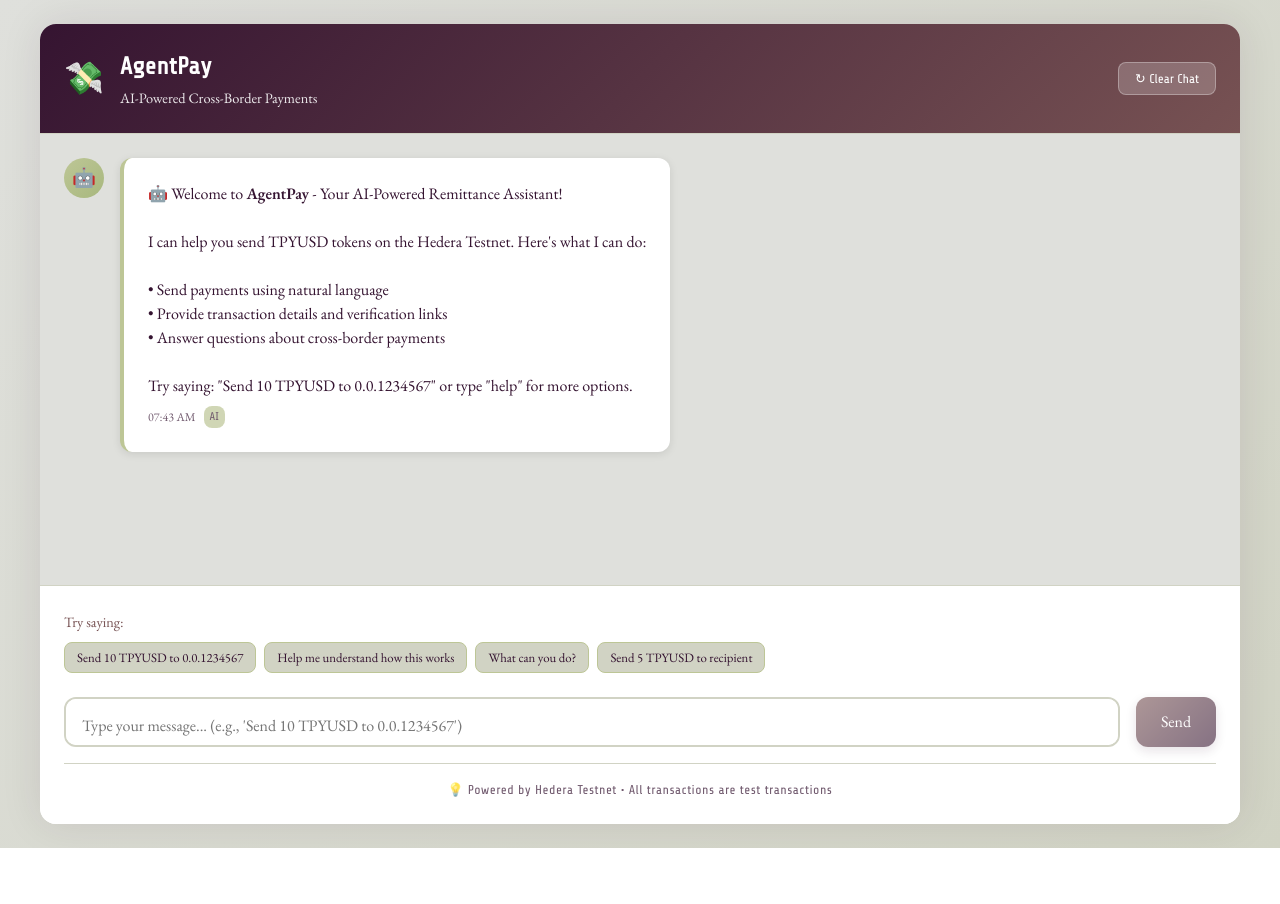
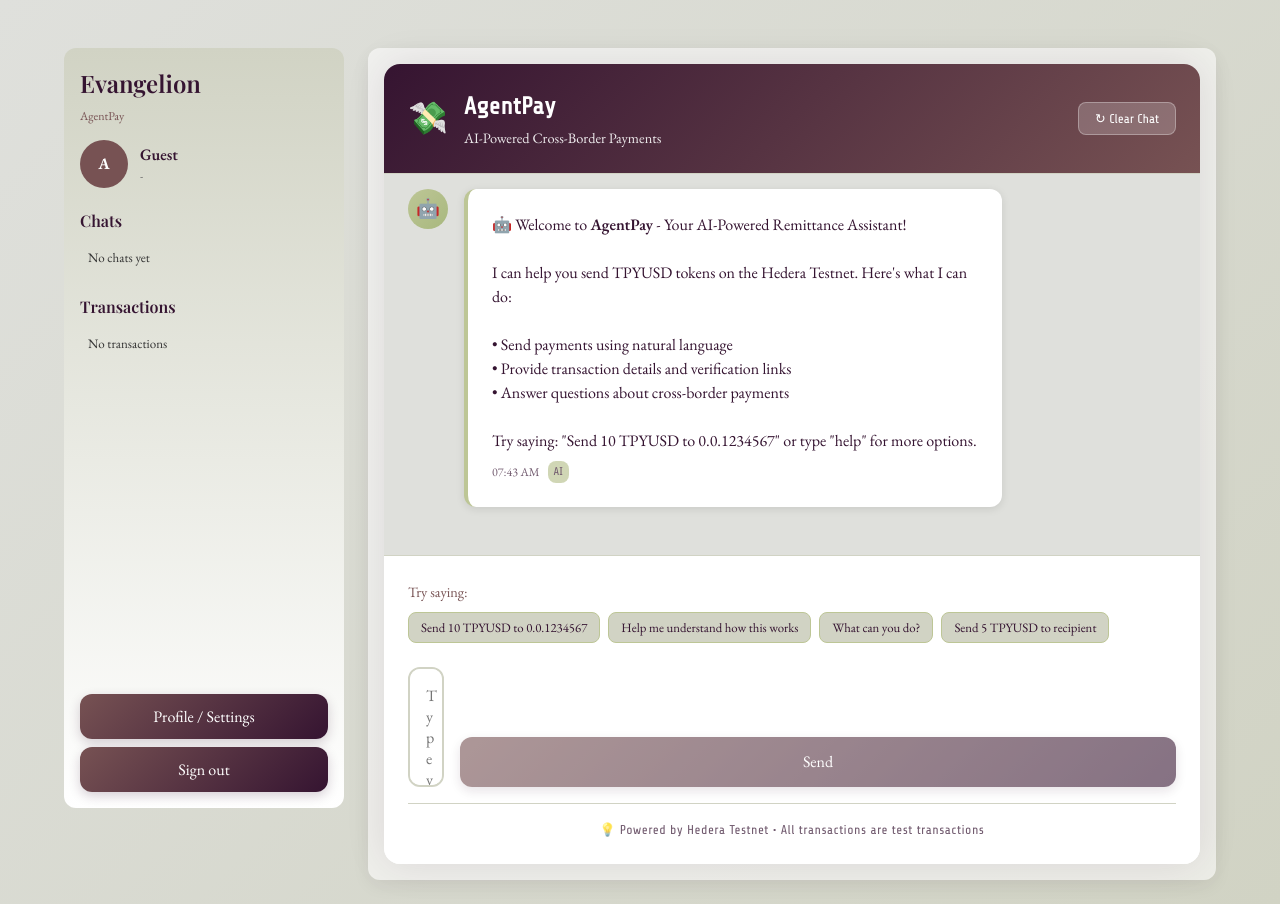
Before and after one commit to swanandi-bhende/Evangelion_AgentPay, a Next.js app in the folder agentpay-frontend/: page / in a window 1280 px wide. Before the commit the page ends 848 px from the top, so only its background shows below. Built offline with nearby package versions, Linux system fonts and the light colour scheme; a web font is replaced by a local one.

Commit message:
frontend sidebar 261025_0103

```diff
--- /dev/null
+++ b/agentpay-frontend/app/login/login.css
@@ -0,0 +1,4 @@
+.login-box{max-width:520px;margin:48px auto;padding:24px;background:linear-gradient(180deg,#fff,rgba(255,255,255,0.9));border-radius:12px;box-shadow:0 10px 30px rgba(53,20,49,0.06)}
+.login-form{display:flex;flex-direction:column;gap:10px}
+.login-form label{font-weight:600}
+.login-form input{padding:10px;border-radius:8px;border:1px solid #ddd}
--- a/agentpay-frontend/app/page.tsx
+++ b/agentpay-frontend/app/page.tsx
@@ -1,12 +1,15 @@
-import ChatInterface from '../components/ChatInterface';
 import './globals.css';
 import '../components/ChatStyles.css';
+import MainLayout from '../components/MainLayout';
+import { AuthProvider } from '../components/AuthProvider';
 
 export default function Home() {
   return (
-    <main className="main-container">
-      <div className="background-pattern"></div>
-      <ChatInterface />
-    </main>
+    <AuthProvider>
+      <main className="main-container">
+        <div className="background-pattern"></div>
+        <MainLayout />
+      </main>
+    </AuthProvider>
   );
 }
--- /dev/null
+++ b/agentpay-frontend/components/AuthProvider.tsx
@@ -0,0 +1,54 @@
+'use client';
+
+import React, { createContext, useContext, useState, useEffect } from 'react';
+
+interface UserProfile {
+  name: string;
+  email?: string;
+  hedraAccount?: string;
+  preferredCurrencies?: string[];
+  kycVerified?: boolean;
+}
+
+interface AuthContextValue {
+  user: UserProfile | null;
+  signIn: (profile: UserProfile) => void;
+  signOut: () => void;
+}
+
+const AuthContext = createContext<AuthContextValue | undefined>(undefined);
+
+export const AuthProvider: React.FC<{ children: React.ReactNode }> = ({ children }) => {
+  const [user, setUser] = useState<UserProfile | null>(null);
+
+  useEffect(() => {
+    try {
+      const raw = localStorage.getItem('agentpay_user');
+      if (raw) setUser(JSON.parse(raw));
+    } catch (e) {
+      // ignore
+    }
+  }, []);
+
+  const signIn = (profile: UserProfile) => {
+    setUser(profile);
+    localStorage.setItem('agentpay_user', JSON.stringify(profile));
+  };
+
+  const signOut = () => {
+    setUser(null);
+    localStorage.removeItem('agentpay_user');
+  };
+
+  return (
+    <AuthContext.Provider value={{ user, signIn, signOut }}>
+      {children}
+    </AuthContext.Provider>
+  );
+};
+
+export function useAuth() {
+  const ctx = useContext(AuthContext);
+  if (!ctx) throw new Error('useAuth must be used within AuthProvider');
+  return ctx;
+}
--- /dev/null
+++ b/agentpay-frontend/components/MainLayout.css
@@ -0,0 +1,3 @@
+.main-app-grid{display:grid;grid-template-columns:280px 1fr;gap:24px;align-items:start;min-height:80vh;margin-top:24px}
+.main-panel{background:rgba(255,255,255,0.6);border-radius:12px;padding:16px;box-shadow:0 6px 18px rgba(53,20,49,0.06)}
+@media (max-width:900px){.main-app-grid{grid-template-columns:1fr}.sidebar{display:none}}
--- /dev/null
+++ b/agentpay-frontend/components/MainLayout.tsx
@@ -0,0 +1,17 @@
+'use client';
+
+import React from 'react';
+import Sidebar from './Sidebar';
+import ChatInterface from './ChatInterface';
+import './MainLayout.css';
+
+export default function MainLayout(){
+  return (
+    <div className="main-app-grid container">
+      <Sidebar />
+      <div className="main-panel">
+        <ChatInterface />
+      </div>
+    </div>
+  );
+}
--- /dev/null
+++ b/agentpay-frontend/components/Sidebar.css
@@ -0,0 +1,15 @@
+:root{--primary-dark:#351431;--primary-medium:#775253;--accent-green:#BDC696;--light-beige:#D1D3C4;--background:#DFE0DC}
+.sidebar{width:280px;background:linear-gradient(180deg,var(--light-beige),#fff);border-radius:12px;padding:16px;display:flex;flex-direction:column;gap:12px;height:calc(100vh - 40px)}
+.brand h2{font-family:var(--font-display);margin:0;color:var(--primary-dark)}
+.brand .sub{font-size:12px;color:var(--primary-medium)}
+.profile{display:flex;gap:12px;align-items:center;margin-top:12px}
+.avatar{width:48px;height:48px;border-radius:999px;background:var(--primary-medium);color:#fff;display:flex;align-items:center;justify-content:center;font-weight:700}
+.meta .name{font-weight:600}
+.meta .email{font-size:12px;color:#666}
+.sidebar-section{margin-top:8px}
+.sidebar-section h4{margin-bottom:8px}
+.list{list-style:none;padding:0;margin:0;display:flex;flex-direction:column;gap:6px}
+.list li{padding:6px 8px;border-radius:8px;color:#333}
+.muted{color:#777;font-size:13px}
+.sidebar-bottom{margin-top:auto;display:flex;gap:8px;flex-direction:column}
+.primary-button{width:100%}
--- /dev/null
+++ b/agentpay-frontend/components/Sidebar.tsx
@@ -0,0 +1,55 @@
+'use client';
+
+import React from 'react';
+import './Sidebar.css';
+import { useAuth } from './AuthProvider';
+
+export default function Sidebar() {
+  const { user, signOut } = useAuth();
+
+  const chats = JSON.parse(localStorage.getItem('agentpay_chats') || '[]');
+  const transactions = JSON.parse(localStorage.getItem('agentpay_txns') || '[]');
+
+  return (
+    <aside className="sidebar">
+      <div className="sidebar-top">
+        <div className="brand">
+          <h2>Evangelion</h2>
+          <span className="sub">AgentPay</span>
+        </div>
+        <div className="profile">
+          <div className="avatar">{user?.name?.charAt(0) || 'A'}</div>
+          <div className="meta">
+            <div className="name">{user?.name || 'Guest'}</div>
+            <div className="email">{user?.email || '-'}</div>
+          </div>
+        </div>
+      </div>
+
+      <div className="sidebar-section">
+        <h4>Chats</h4>
+        <ul className="list">
+          {chats.length === 0 && <li className="muted">No chats yet</li>}
+          {chats.slice(0,5).map((c:any, i:number)=>(
+            <li key={i}>{c.title || 'Chat ' + (i+1)}</li>
+          ))}
+        </ul>
+      </div>
+
+      <div className="sidebar-section">
+        <h4>Transactions</h4>
+        <ul className="list">
+          {transactions.length === 0 && <li className="muted">No transactions</li>}
+          {transactions.slice(0,5).map((t:any, i:number)=>(
+            <li key={i}>Txn: {t.txnId || t.id || '—'}</li>
+          ))}
+        </ul>
+      </div>
+
+      <div className="sidebar-bottom">
+        <button className="primary-button" onClick={() => window.location.href = '/login'}>Profile / Settings</button>
+        <button className="primary-button" onClick={() => { signOut(); window.location.href = '/login'; }}>Sign out</button>
+      </div>
+    </aside>
+  );
+}
```
Also changed, not shown: agentpay-frontend/app/login/page.tsx (added, +43 -0 lines).
